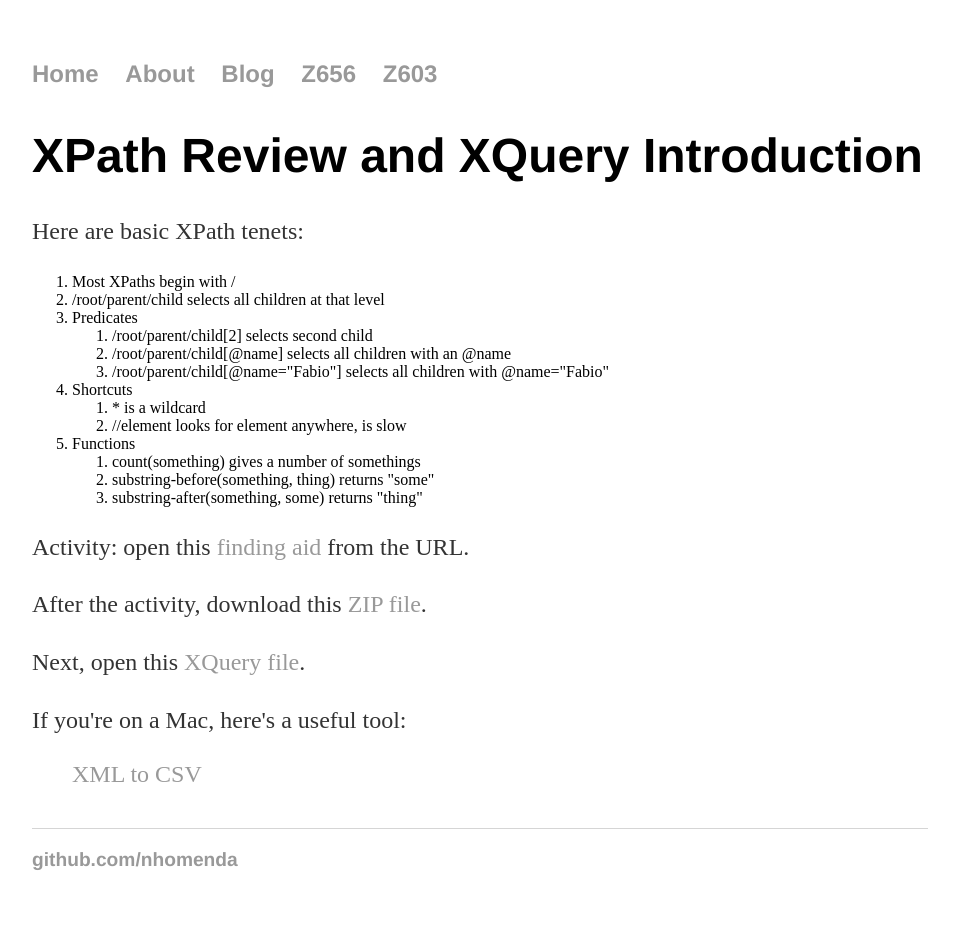
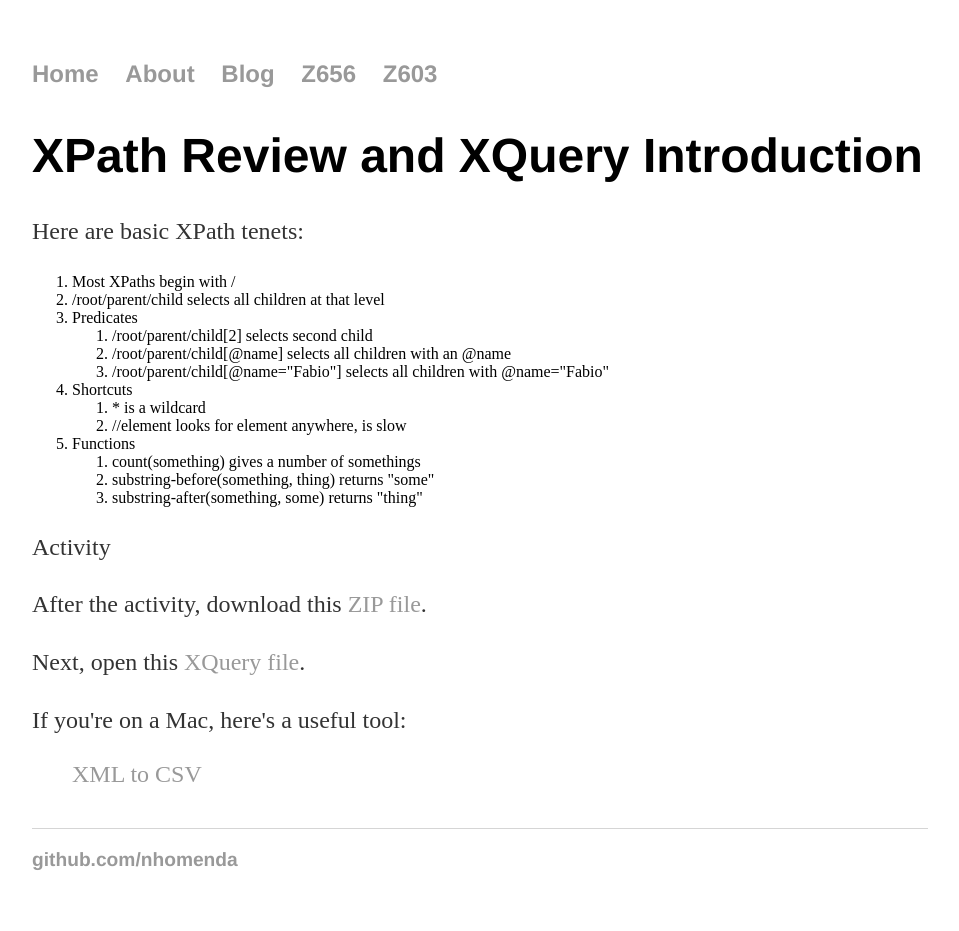
Before and after one commit to nhomenda/nhomenda.github.io, a Jekyll site: the page built from Z603/xpath-xquery.html, in a window 1280 px wide. Shown: the whole page, without its empty margins (160-1119 px from the left). Built offline with Jekyll 4.4.1, drawn with Linux system fonts in a browser that asks for light colours.

Commit message:
Update xpath-xquery.html

```diff
--- a/Z603/xpath-xquery.html
+++ b/Z603/xpath-xquery.html
@@ -31,7 +31,7 @@ date: 2019-03-28
       </ol>
     </li>
   </ol>
-  <p>Activity: open this <a href="http://purl.dlib.indiana.edu/iudl/findingaids/archives/encodedtext/InU-Ar-VAA3753">finding aid</a> from the URL.</p>
+  <p>Activity</p>
   <p>After the activity, download this <a href="neko_cats.zip">ZIP file</a>.</p>
   <p>Next, open this <a href="xquerypractice.xq">XQuery file</a>.</p>
   <p>If you're on a Mac, here's a useful tool:</p>
```
